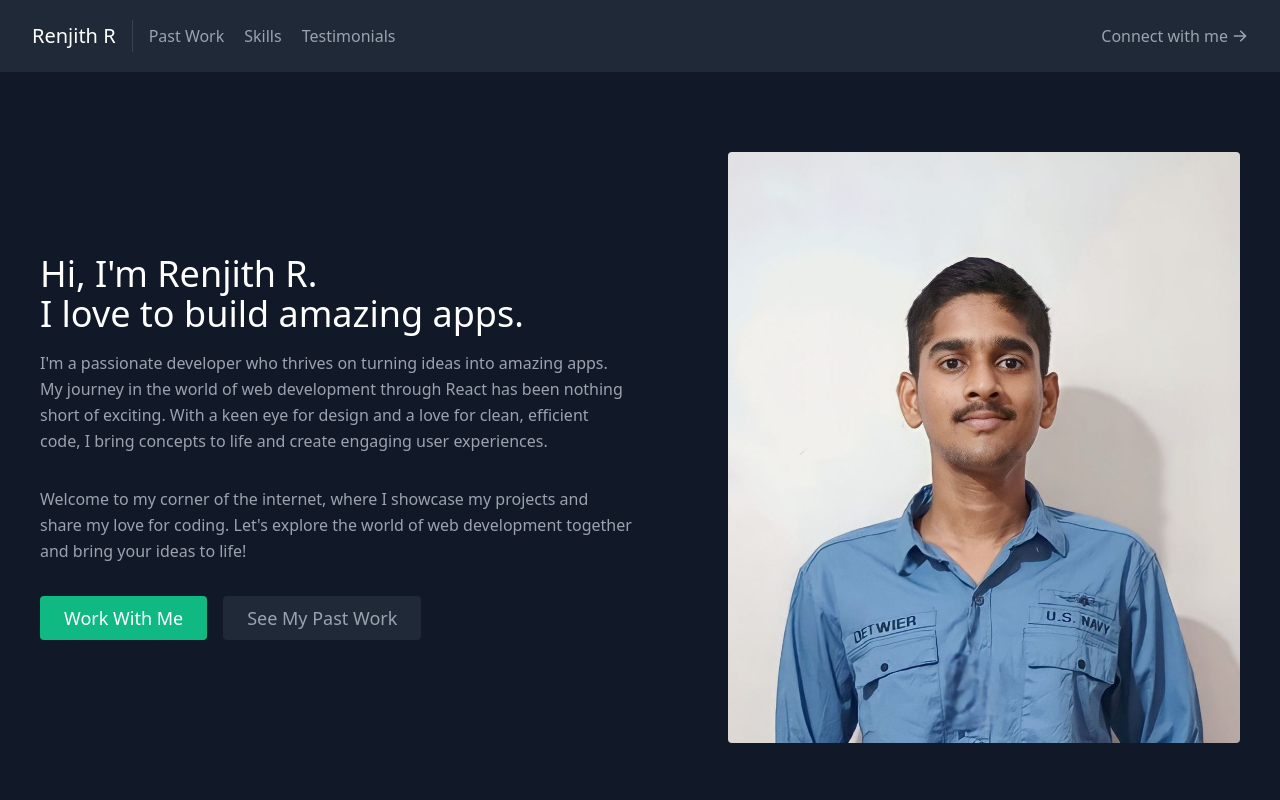
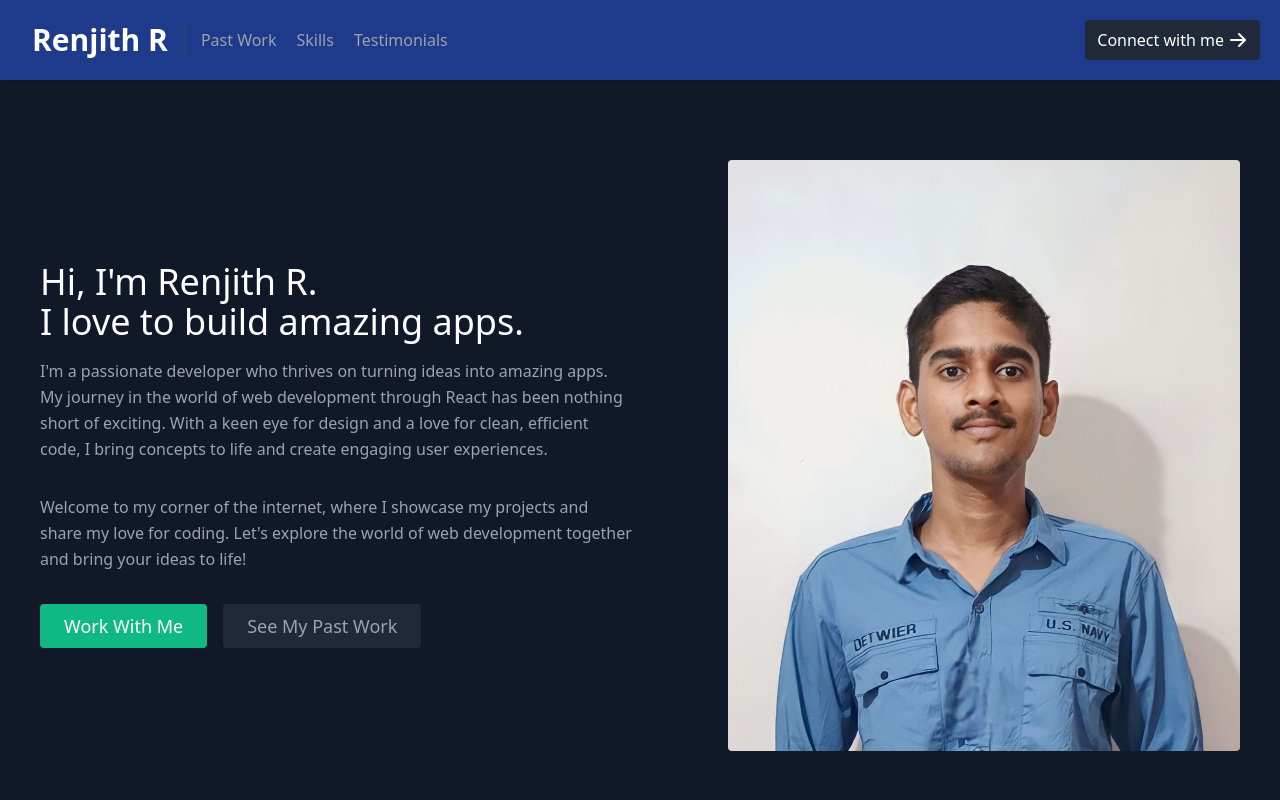
Before and after one commit to renjith-r-23/Portfolio, a React (Create React App) app: page / in a window 1280 px wide. Shown: the top 800 px of the page. Built offline with nearby package versions, Linux system fonts and the light colour scheme.

Commit message:
Update Navbar.js

```diff
--- a/src/components/Navbar.js
+++ b/src/components/Navbar.js
@@ -3,31 +3,31 @@ import React from "react";
 
 export default function Navbar() {
   return (
-    <header className="bg-gray-800 md:sticky top-0 z-10">
+    <header className="bg-blue-900 md:sticky top-0 z-10 shadow-md">
       <div className="container mx-auto flex flex-wrap p-5 flex-col md:flex-row items-center">
-        <a className="title-font font-medium text-white mb-4 md:mb-0">
-          <a href="#about" className="ml-3 text-xl">
+        <a className="title-font font-semibold text-white mb-4 md:mb-0 text-3xl">
+          <a href="#about" className="ml-3">
             Renjith R
           </a>
         </a>
         <nav className="md:mr-auto md:ml-4 md:py-1 md:pl-4 md:border-l md:border-gray-700	flex flex-wrap items-center text-base justify-center">
-          <a href="#projects" className="mr-5 hover:text-white">
+          <a href="#projects" className="mr-5 hover:text-gray-300">
             Past Work
           </a>
-          <a href="#skills" className="mr-5 hover:text-white">
+          <a href="#skills" className="mr-5 hover:text-gray-300">
             Skills
           </a>
-          <a href="#testimonials" className="mr-5 hover:text-white">
+          <a href="#testimonials" className="mr-5 hover:text-gray-300">
             Testimonials
           </a>
         </nav>
         <a
           href="#contact"
-          className="inline-flex items-center bg-gray-800 border-0 py-1 px-3 focus:outline-none hover:bg-gray-700 rounded text-base mt-4 md:mt-0">
+          className="inline-flex items-center bg-gray-800 border-0 py-2 px-3 focus:outline-none hover:bg-gray-700 rounded text-base mt-4 md:mt-0 text-white">
           Connect with me
-          <ArrowRightIcon className="w-4 h-4 ml-1" />
+          <ArrowRightIcon className="w-5 h-5 ml-1" />
         </a>
       </div>
     </header>
   );
-}
+            }
```
